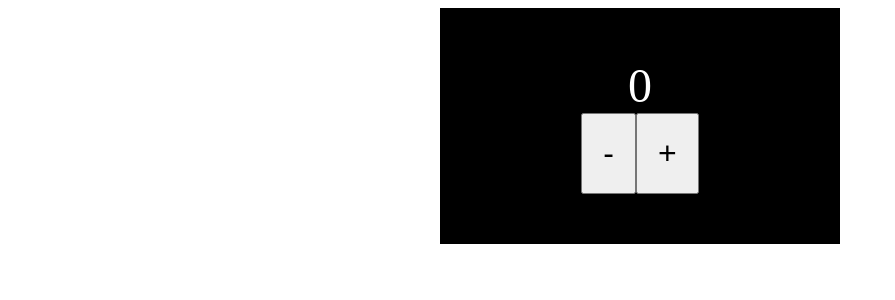
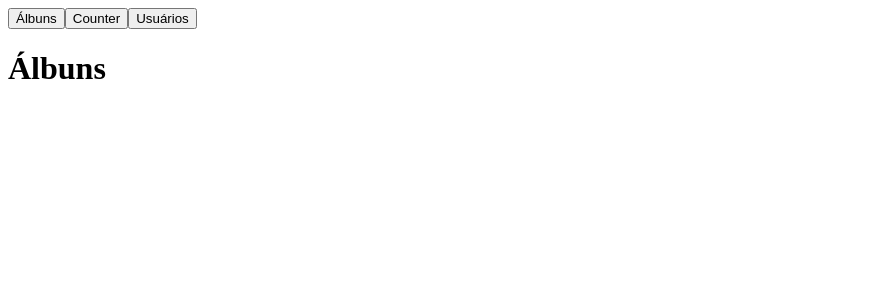
Before and after one commit to leticiaconservani17/CounterReact, a React (Create React App) app: page / in a window 1280 px wide. Shown: the top 300 px of the page, without its empty margins (0-895 px from the left). Built offline with nearby package versions, Linux system fonts and the light colour scheme.

Commit message:
Adicionando navegação

```diff
--- /dev/null
+++ b/src/Albuns.js
@@ -0,0 +1,9 @@
+import React from "react"
+
+const Albuns = () => {
+    return(
+        <h1>Álbuns</h1>
+    )
+}
+
+export default Albuns
--- a/src/App.js
+++ b/src/App.js
@@ -1,10 +1,42 @@
-import React from 'react'
+import React, { useState } from 'react'
+
+import Albuns from './Albuns'
 import Counter from './Counter'
+import Users from './Users'
+
+const pages = {
+  albuns: {
+    text: 'Álbuns',
+    component : Albuns,
+  },
+  counter: {
+    text: 'Counter',
+    component: Counter,
+  },
+  users: {
+    text: 'Usuários',
+    component: Users,
+  },
+}
+
 
 function App(){
+  const [page, setPage] = useState('albuns')
+
+  const handleChangePage = page => {
+    setPage(page)
+  }
+
+  const Page = pages[page].component
+
+  const namePages = Object.keys(pages)
+
   return(
     <>
-    <Counter/>
+    {
+      namePages.map(page => <button onClick={()=> handleChangePage(page)}>{pages[page].text}</button>)
+    }
+    { Page && <Page/>}
     </>
   )
 }
--- /dev/null
+++ b/src/Users.js
@@ -0,0 +1,9 @@
+import React from "react";
+
+const Users = () => {
+    return(
+        <h1>Users</h1>
+    )
+}
+
+export default Users
```
